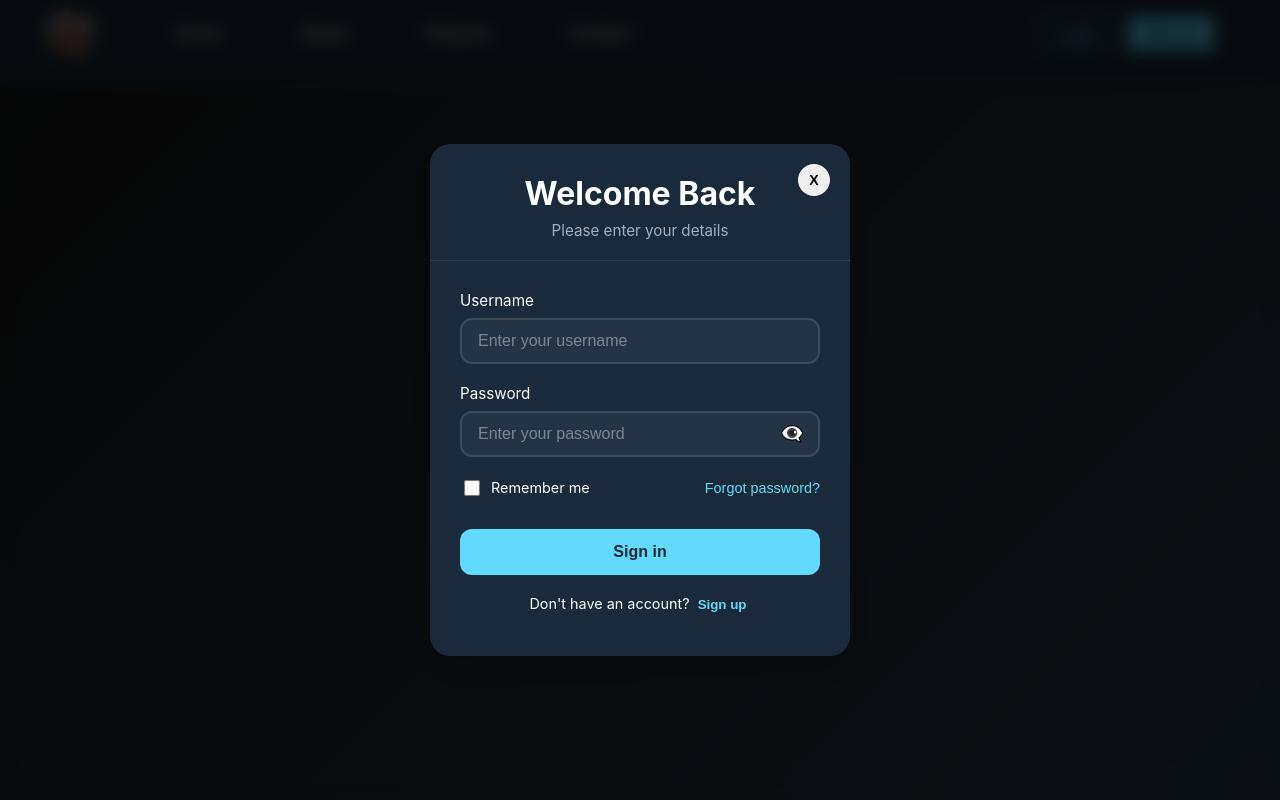
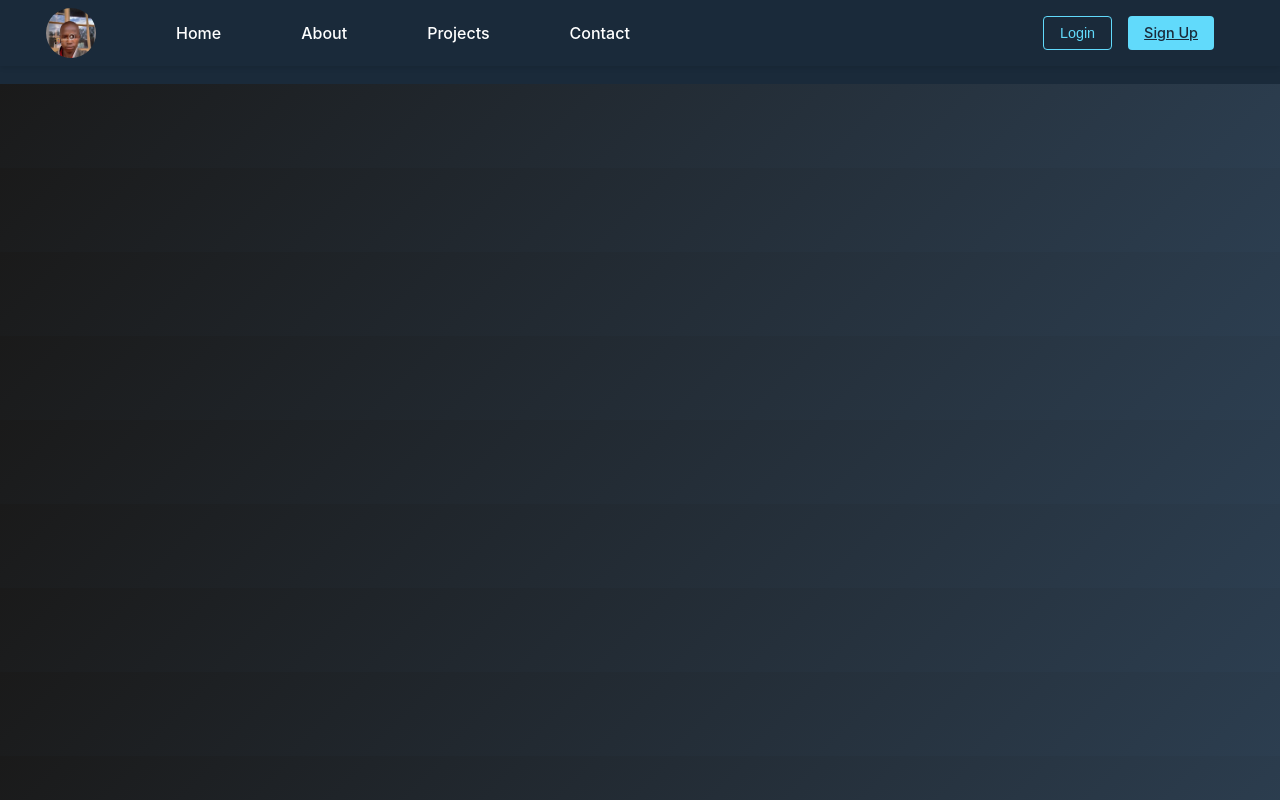
Before and after one commit to biwott77/Biwott, a React (Create React App) app: page /login in a window 1280 px wide. Built offline with nearby package versions, Linux system fonts and the light colour scheme.

Commit message:
Initial commit

```diff
--- a/src/App.js
+++ b/src/App.js
@@ -1,5 +1,4 @@
-import React from "react";
-import { useState } from "react";
+import React, { useState } from "react";
 import { AnimatePresence } from "framer-motion";
 import { Route, Routes, useLocation } from "react-router-dom";
 import Navbar from './Frontend/Navbar';
@@ -17,11 +16,18 @@ function App() {
   const [showLogin, setShowLogin] = useState(false);
 
   const handleCloseLogin = () => {
+    console.log('Closing login modal'); // Debug log
     setShowLogin(false);
   };
+
+  const handleOpenLogin = () => {
+    console.log('Opening login modal'); // Debug log
+    setShowLogin(true);
+  };
+
   return (
     <>
-      <Navbar />
+      <Navbar onLoginClick={handleOpenLogin} />
       <Routes location={location}>
         <Route
           path="/"
@@ -51,8 +57,7 @@ function App() {
           path="/login"
           element={
             <AnimatePresence mode="wait">
-              <Login key="login" onClose={handleCloseLogin} />
-              {showLogin && <Login onClose={handleCloseLogin} />}
+              {showLogin && <Login key="login" onClose={handleCloseLogin} />}
             </AnimatePresence>
           }
         />
--- a/src/Frontend/Login.js
+++ b/src/Frontend/Login.js
@@ -28,21 +28,21 @@ const Login = ({ onClose, onSwitchToSignup }) => {
             initial={{ opacity: 0 }}
             animate={{ opacity: 1 }}
             exit={{ opacity: 0 }}
-            onClick={onClose}
+            onClick={onClose} // Close modal when clicking outside
         >
             <motion.div
                 className="login-modal"
                 initial={{ y: -50, opacity: 0 }}
                 animate={{ y: 0, opacity: 1 }}
                 exit={{ y: -50, opacity: 0 }}
-                onClick={e => e.stopPropagation()}
+                onClick={e => e.stopPropagation()} // Prevent closing when clicking inside
             >
                 <div className="login-header">
                     <h2>Welcome Back</h2>
                     <p className="login-subtitle">Please enter your details</p>
                     <button
                         className="login-close-button"
-                        onClick={onClose}
+                        onClick={onClose} // Close modal when "X" is clicked
                         aria-label="Close"
                     >
                         X
@@ -87,7 +87,7 @@ const Login = ({ onClose, onSwitchToSignup }) => {
                                 onClick={() => setShowPassword(!showPassword)}
                                 aria-label={showPassword ? "Hide password" : "Show password"}
                             >
-                                {showPassword ? '👁️' : '👁️‍🗨️'}
+                                {showPassword ? '/' : '.'}
                             </button>
                         </div>
                     </div>
--- a/src/Frontend/Navbar.js
+++ b/src/Frontend/Navbar.js
@@ -35,7 +35,10 @@ const Navbar = () => {
 
         {/* Auth Buttons */}
         <div className={`auth-buttons ${isOpen ? 'active' : ''}`} style={{marginRight: '50px'}}>
-          <Link to="/login" className="login-btn">Login</Link>
+          {/* Change Login Link to a button that triggers onLoginClick */}
+          <button className="login-btn">
+            Login
+          </button>
           <Link to="/signup" className="signup-btn">Sign Up</Link>
         </div>
       </div>
--- a/src/Frontend/SignUp.js
+++ b/src/Frontend/SignUp.js
@@ -1,6 +1,5 @@
 import React, { useState } from 'react';
 import { motion } from 'framer-motion';
-import axios from 'axios';
 import '../styles/Auth.css';
 
 const SignUp = ({ onClose }) => {
@@ -9,26 +8,13 @@ const SignUp = ({ onClose }) => {
     email: '',
     password: ''
   });
-  const [error, setError] = useState('');
+  const [error] = useState('');
 
   const handleChange = (e) => {
     setFormData({
       ...formData,
       [e.target.name]: e.target.value
     });
-  };
-
-  const handleSubmit = async (e) => {
-    e.preventDefault();
-    try {
-      const response = await axios.post('http://localhost:8080/api/signup', formData);
-      console.log('Signup successful:', response.data);
-      // Handle successful signup (e.g., redirect to login)
-      onClose();
-    } catch (error) {
-      setError('Email already exists');
-      console.error('Error signing up:', error.response.data);
-    }
   };
 
   return (
@@ -51,7 +37,7 @@ const SignUp = ({ onClose }) => {
 
         {error && <p className="error-message">{error}</p>}
 
-        <form className="auth-form" onSubmit={handleSubmit}>
+        <form className="auth-form">
           <div className="form-group">
             <label htmlFor="name">Full Name</label>
             <input
```
